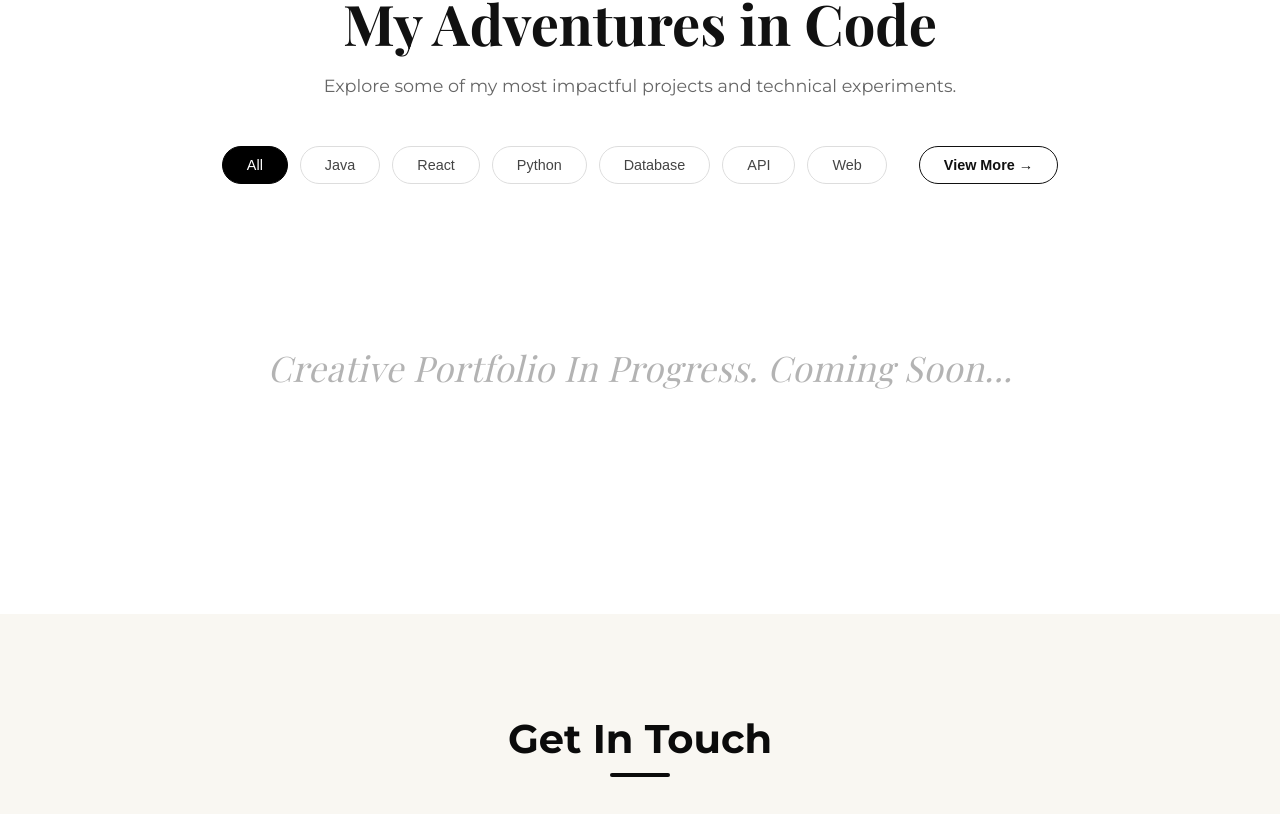
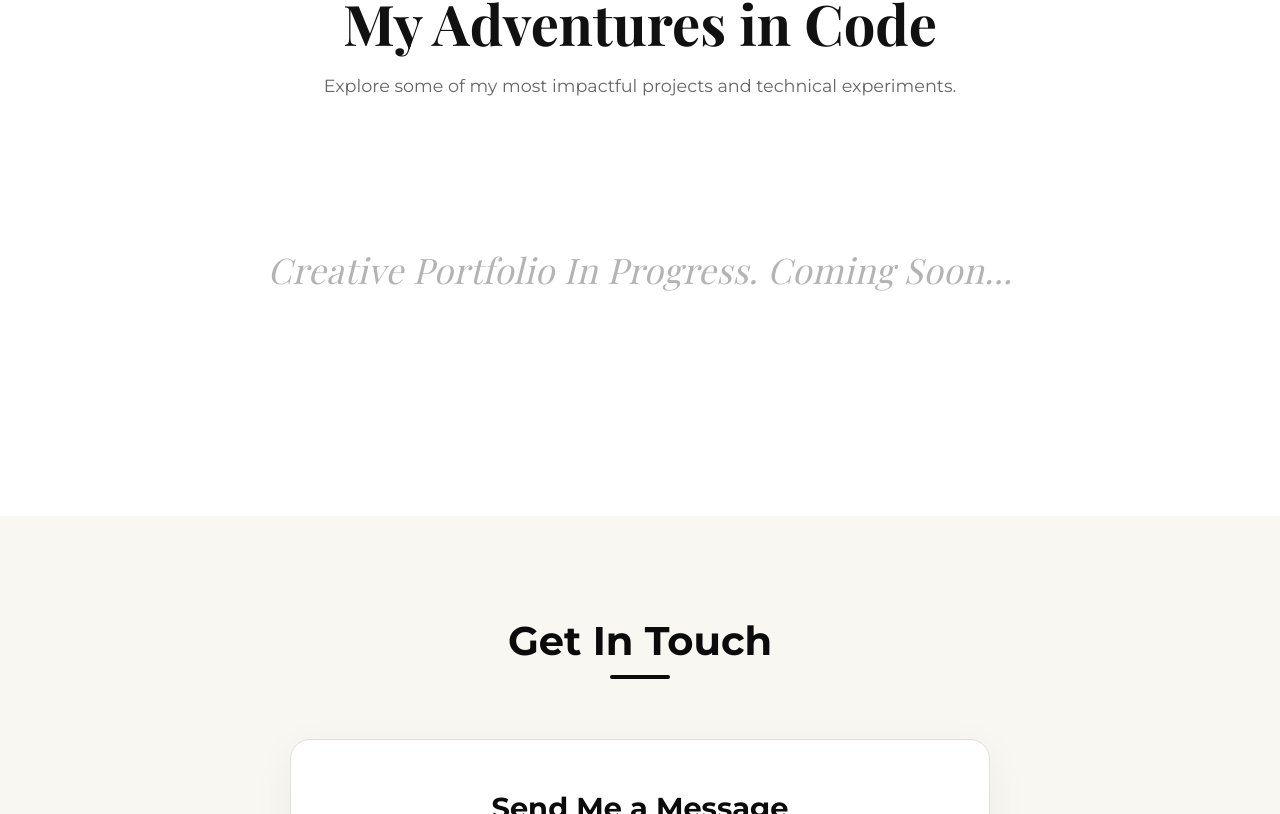
Before and after one commit to SahanAdithya/My-portfolio, a React (Create React App) app: page / in a window 1280 px wide. Shown: the part 1904-2718 px from the top of the page. Built offline with nearby package versions, Linux system fonts and the light colour scheme; a web font is replaced by a local one.

Commit message:
Update App.js

```diff
--- a/src/App.js
+++ b/src/App.js
@@ -269,19 +269,7 @@ function App() {
           <p>Explore some of my most impactful projects and technical experiments.</p>
         </div>
 
-        {/* Category Filters */}
-        <div className="projects-filters-lux">
-          <div className="filter-pills-lux">
-            <button className="filter-pill active">All</button>
-            <button className="filter-pill">Java</button>
-            <button className="filter-pill">React</button>
-            <button className="filter-pill">Python</button>
-            <button className="filter-pill">Database</button>
-            <button className="filter-pill">API</button>
-            <button className="filter-pill">Web</button>
-            <button className="btn-view-more-lux">View More →</button>
-          </div>
-        </div>
+
 
         {/* Placeholder Container */}
         <div className="projects-empty-container-lux">
```
